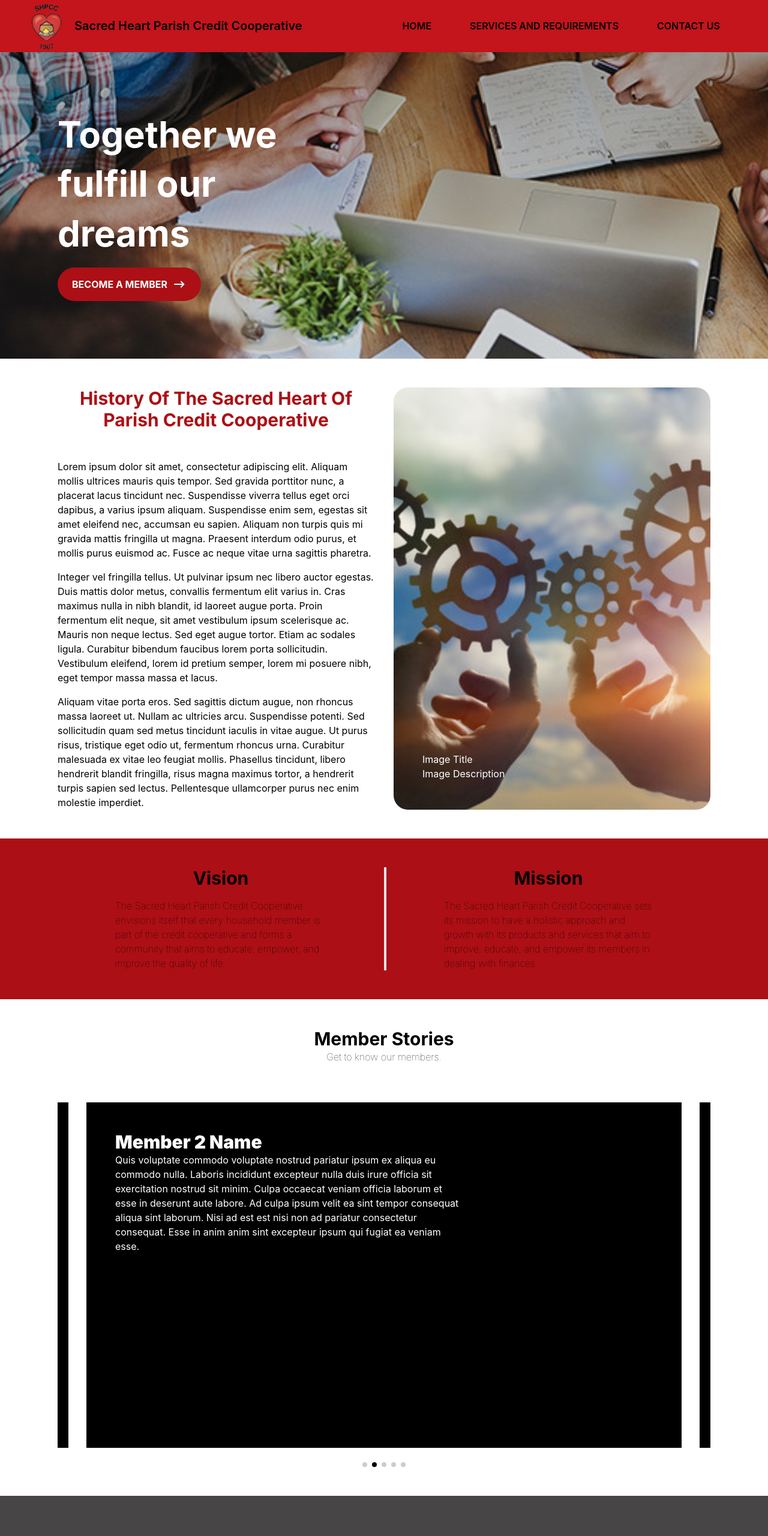
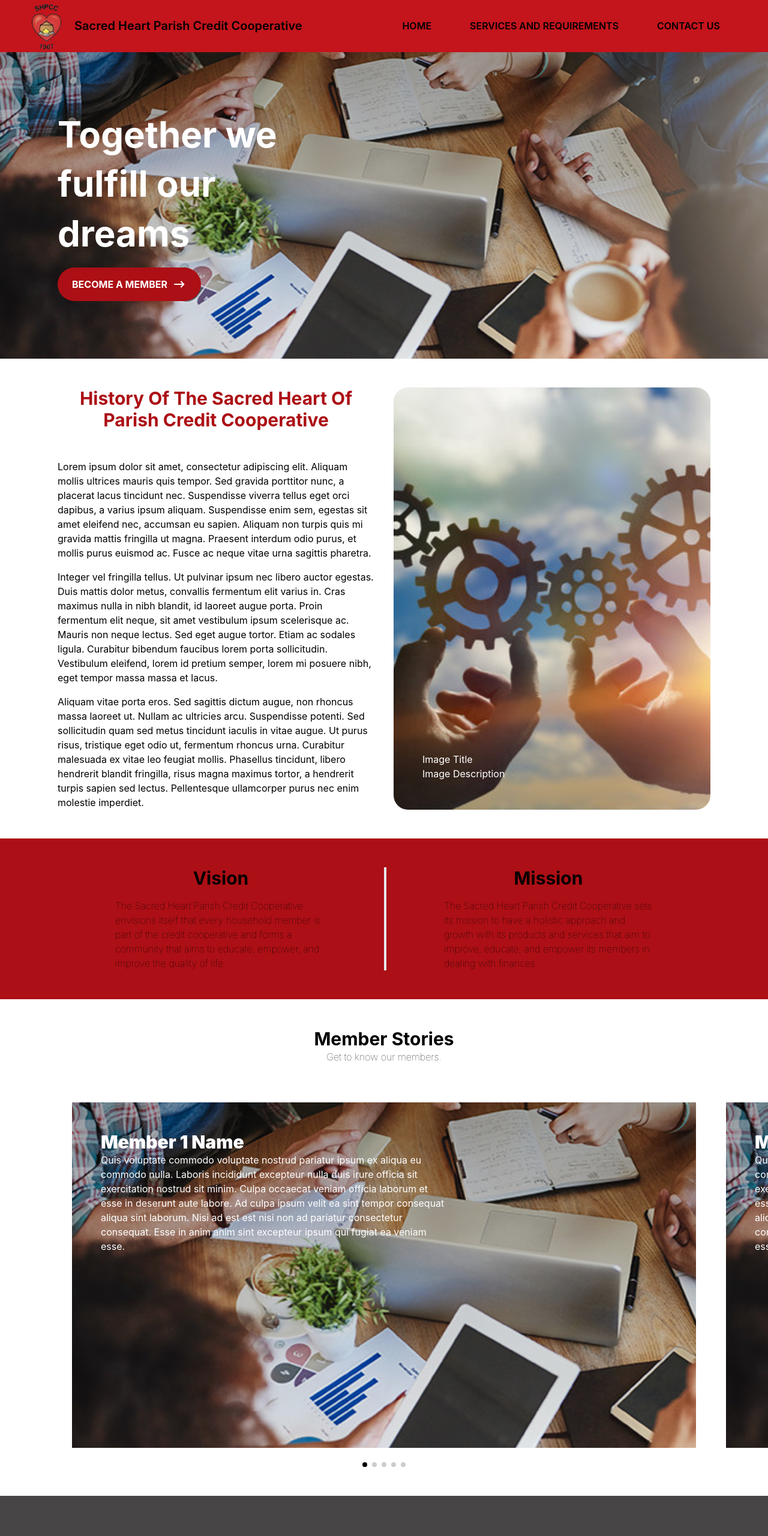
Before and after one commit to matthewdizon/shpcc-frontend, a Next.js app: page / in a window 1280 px wide. Shown: the top 2561 px of the page at 60% size. Built offline with nearby package versions, Linux system fonts and the light colour scheme.

Commit message:
added bg cover and adjusted carousel padding

```diff
--- a/components/MemberStories.js
+++ b/components/MemberStories.js
@@ -39,7 +39,7 @@ const members = [
 
 const Member = ({ name, description, image }) => {
   return (
-    <div className="bg-black text-white py-72 relative">
+    <div className="bg-cover !bg-[url('/images/hero.svg')] text-white py-72 relative">
       <div className="absolute top-12 left-12 max-w-xl">
         <h3 className="font-black text-3xl">{name}</h3>
         <p>{description}</p>
@@ -55,20 +55,20 @@ export default function MemberStories() {
     <>
       <Swiper
         slidesPerView={1}
-        spaceBetween={30}
+        spaceBetween={50}
         centeredSlides={true}
         pagination={{
           clickable: true,
         }}
         autoplay={{
-          delay: 4000,
+          delay: 10000,
           disableOnInteraction: false,
         }}
         modules={[Pagination]}
         style={{
           "--swiper-navigation-color": "black",
           "--swiper-pagination-color": "#000",
-          padding: "48px",
+          padding: "48px 120px",
           paddingBottom: "48px",
         }}
       >
--- a/pages/index.js
+++ b/pages/index.js
@@ -4,7 +4,7 @@ import MemberStories from "../components/MemberStories";
 export default function Home() {
   return (
     <Layout>
-      <div className="grid bg-black !bg-[url('/images/hero.svg')] text-white -mx-24 px-24 py-24 gap-4">
+      <div className="grid bg-cover !bg-[url('/images/hero.svg')] text-white -mx-24 px-24 py-24 gap-4">
         <p className="text-6xl font-bold max-w-sm leading-snug">
           Together we fulfill our dreams
         </p>
@@ -60,7 +60,7 @@ export default function Home() {
             ullamcorper purus nec enim molestie imperdiet.
           </p>
         </div>
-        <div className="!bg-[url('/images/cogs.svg')] bg-center rounded-3xl text-white relative">
+        <div className="bg-cover !bg-[url('/images/cogs.svg')] bg-center rounded-3xl text-white relative">
           <div className="absolute bottom-12 left-12">
             <p>Image Title</p>
             <p>Image Description</p>
@@ -87,7 +87,7 @@ export default function Home() {
           </p>
         </div>
       </div>
-      <div className="text-black py-8">
+      <div className="text-black py-8 -mx-24">
         <div className="text-center py-4">
           <h2 className="font-bold text-3xl">Member Stories</h2>
           <p className="font-thin">Get to know our members.</p>
```
